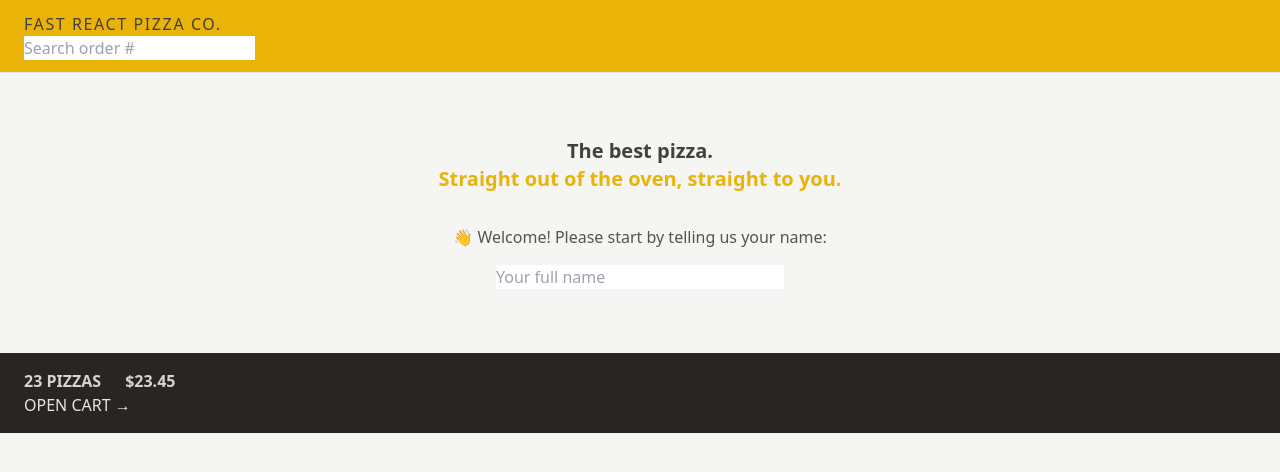
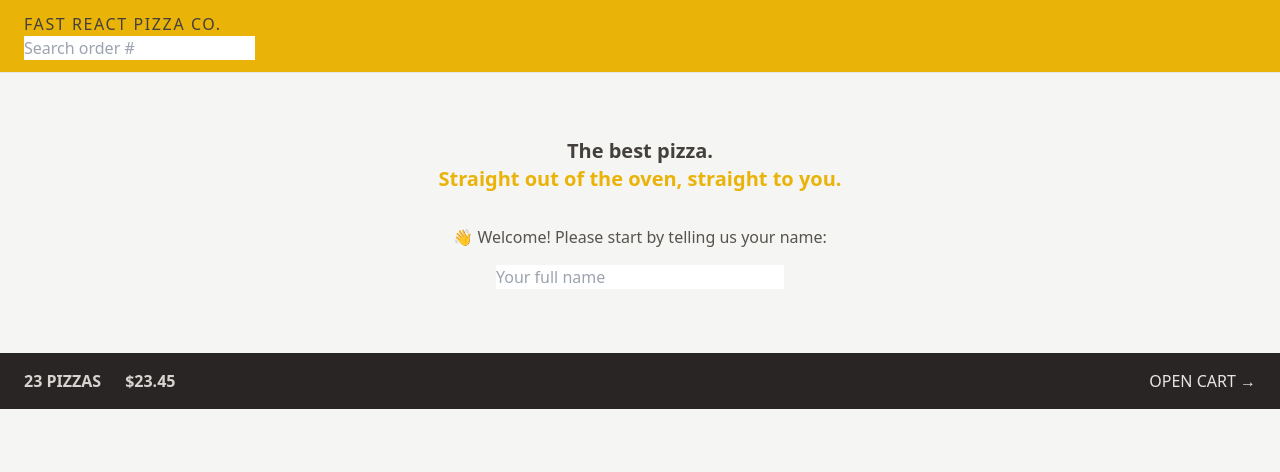
Before and after one commit to platisam/Fast_React_Pizza_Co., a React (Vite) app: page / in a window 1280 px wide. Shown: the top 472 px of the page. Built offline with nearby package versions, Linux system fonts and the light colour scheme.

Commit message:
adding style to CartOverview component using flexbox in tailwind

```diff
--- a/src/features/cart/CartOverview.jsx
+++ b/src/features/cart/CartOverview.jsx
@@ -2,7 +2,7 @@
 
 function CartOverview() {
   return (
-    <div className="bg-stone-800 uppercase text-stone-200 px-4 py-4 sm:px-6 text-sm md:text-base">
+    <div className="bg-stone-800 uppercase text-stone-200 px-4 py-4 sm:px-6 text-sm md:text-base flex items-center justify-between">
       <p className="font-semibold text-stone-300 space-x-4 sm:space-x-6">
         <span>23 pizzas</span>
         <span>$23.45</span>
```
